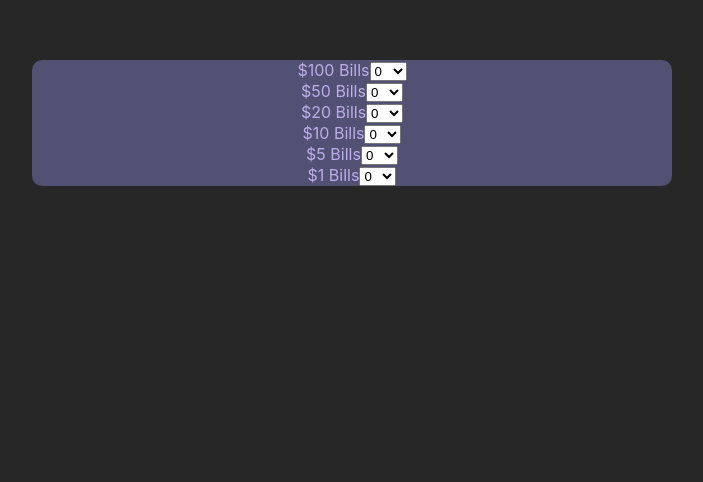
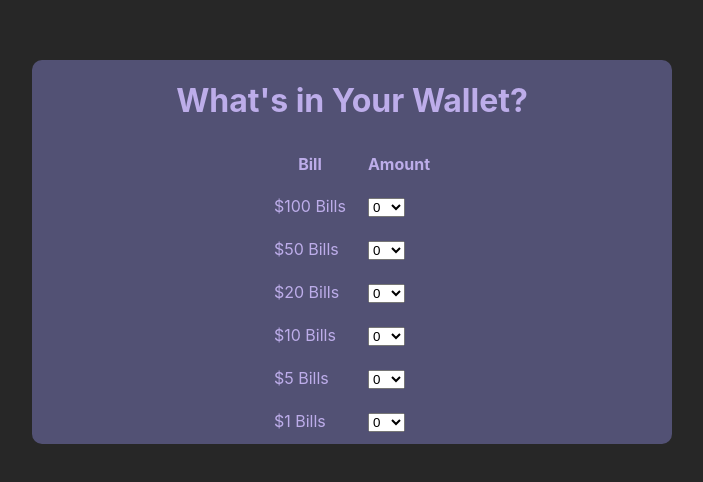
Before and after one commit to xrysen/dyscalculator, a React (Create React App) app: page / in a window 1280 px wide. Shown: the part 180-662 px from the top of the page, without its empty margins (288-991 px from the left). Built offline with nearby package versions, Linux system fonts and the light colour scheme.

Commit message:
Sets up table for bills

```diff
--- /dev/null
+++ b/src/Components/Bill.jsx
@@ -0,0 +1,14 @@
+import Option from "./Option";
+
+const Bill = (props) => {
+  return (
+    <tr>
+      <td>{props.bill}</td>
+      <td>
+        <Option />
+      </td>
+    </tr>
+  );
+};
+
+export default Bill;
--- a/src/Components/Form.css
+++ b/src/Components/Form.css
@@ -13,3 +13,7 @@
 .option {
   padding-right: 20px;
 }
+
+th, td {
+  padding: 10px;
+}
--- a/src/Components/Form.jsx
+++ b/src/Components/Form.jsx
@@ -1,18 +1,24 @@
 import "./Form.css";
-import Option from "./Option";
+import Bill from "./Bill";
 
 const Form = () => {
-
   return (
     <div className="form">
-      <Option bill = "$100 Bills" />
-      <Option bill = "$50 Bills" />
-      <Option bill = "$20 Bills" />
-      <Option bill = "$10 Bills" />
-      <Option bill = "$5 Bills" />
-      <Option bill = "$1 Bills" />
+      <h1>What's in Your Wallet?</h1>
+      <table>
+        <tr>
+          <th>Bill</th>
+          <th>Amount</th>
+        </tr>
+        <Bill bill = "$100 Bills" />
+        <Bill bill = "$50 Bills" />
+        <Bill bill = "$20 Bills" />
+        <Bill bill = "$10 Bills" />
+        <Bill bill = "$5 Bills" />
+        <Bill bill = "$1 Bills" />
+      </table>
     </div>
-  )
-}
+  );
+};
 
 export default Form;
--- a/src/Components/Option.jsx
+++ b/src/Components/Option.jsx
@@ -2,14 +2,13 @@ const Option = (props) => {
   const nums = [0, 1, 2, 3, 4, 5, 6, 7, 8, 9, 10];
   return (
     <div>
-      {props.bill}
       <select>
-        {nums.map(item => (
+        {nums.map((item) => (
           <option value={item}>{item}</option>
         ))}
       </select>
     </div>
-  )
-}
+  );
+};
 
 export default Option;
```
